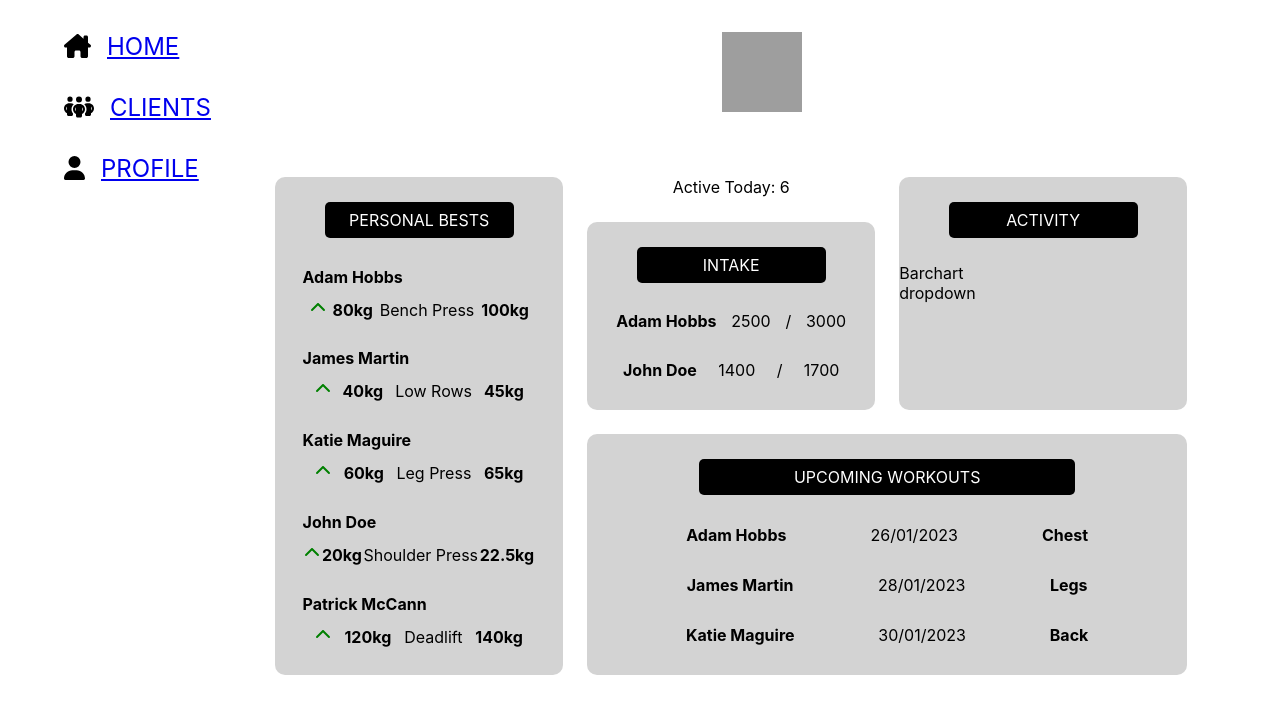
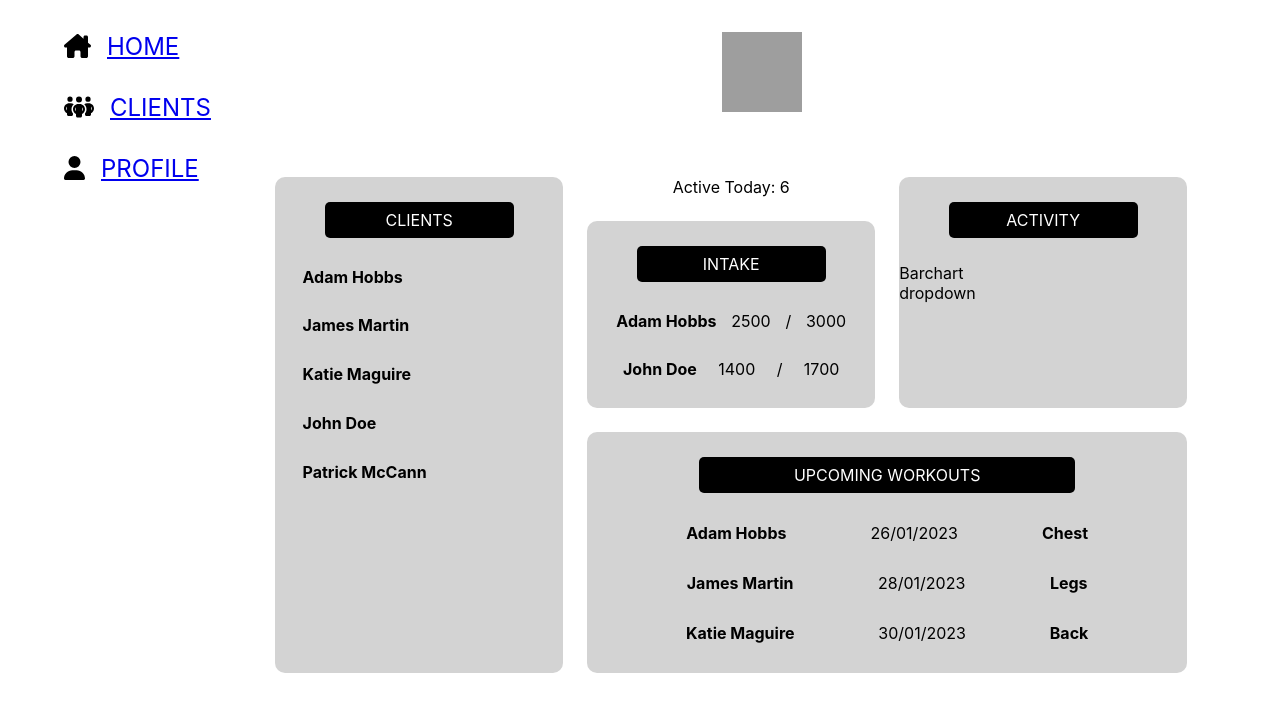
Before and after one commit to TrainingGuru/web, a React (Create React App) app: page /#/clientstrainer in a window 1280 px wide. Shown: the top 714 px of the page. Built offline with nearby package versions, Linux system fonts and the light colour scheme; grey boxes are pictures that could not be loaded.

Commit message:
Changes PBs to list of Clients on Home page

```diff
--- a/src/TrainerHome.js
+++ b/src/TrainerHome.js
@@ -61,7 +61,7 @@ const styles = {
                 // fontWeight: "700",
                 textTransform: "Uppercase"
             },
-            personalBests: {
+            clients: {
                 gridRow: "span 3",
                 background: "lightgrey",
                 border: "0px solid lightgrey",
@@ -72,20 +72,6 @@ const styles = {
                         name: {
                             margin: "5%",
                             fontWeight: "700"
-                        },
-                        data: {
-                            display: "flex",
-                            margin: "5%",
-                            justifyContent: "space-evenly",
-                            icon: {
-                                color: "green"
-                            },
-                            previous: {
-                                fontWeight: "700"
-                            },
-                            new: {
-                                fontWeight: "700"
-                            }
                         }
 
                     }
@@ -155,7 +141,7 @@ function TrainerHome() {
             <div style={styles.trainerHome.nav}>
                 <div style={styles.trainerHome.nav.link}>
                     <FontAwesomeIcon style={styles.trainerHome.nav.link.icon} icon={faHouseChimney}/>
-                    <Link to="/hometrainer">HOME</Link>
+                    <Link to="/">HOME</Link>
                 </div>
                 <div style={styles.trainerHome.nav.link}>
                     <FontAwesomeIcon style={styles.trainerHome.nav.link.icon} icon={faPeopleGroup}/>
@@ -178,93 +164,23 @@ function TrainerHome() {
             </div>
 
             <div style={styles.trainerHome.container}>
-                <div style={styles.trainerHome.container.personalBests}>
-                    <div style={styles.trainerHome.container.headers}>Personal Bests</div>
-                    <div style={styles.trainerHome.container.personalBests.content}>
-                        <div style={styles.trainerHome.container.personalBests.content.entry}>
-                            <div style={styles.trainerHome.container.personalBests.content.entry.name}>Adam Hobbs</div>
-                            <div style={styles.trainerHome.container.personalBests.content.entry.data}>
-                                <FontAwesomeIcon
-                                    style={styles.trainerHome.container.personalBests.content.entry.data.icon}
-                                    icon={faChevronUp}/>
-                                <div
-                                    style={styles.trainerHome.container.personalBests.content.entry.data.previous}>80kg
-                                </div>
-                                <div
-                                    style={styles.trainerHome.container.personalBests.content.entry.data.exercise}>Bench
-                                    Press
-                                </div>
-                                <div style={styles.trainerHome.container.personalBests.content.entry.data.new}>100kg
-                                </div>
-                            </div>
+                <div style={styles.trainerHome.container.clients}>
+                    <div style={styles.trainerHome.container.headers}>Clients</div>
+                    <div style={styles.trainerHome.container.clients.content}>
+                        <div style={styles.trainerHome.container.clients.content.entry}>
+                            <div style={styles.trainerHome.container.clients.content.entry.name}>Adam Hobbs</div>
                         </div>
-                        <div style={styles.trainerHome.container.personalBests.content.entry}>
-                            <div style={styles.trainerHome.container.personalBests.content.entry.name}>James Martin
-                            </div>
-                            <div style={styles.trainerHome.container.personalBests.content.entry.data}>
-                                <FontAwesomeIcon
-                                    style={styles.trainerHome.container.personalBests.content.entry.data.icon}
-                                    icon={faChevronUp}/>
-                                <div
-                                    style={styles.trainerHome.container.personalBests.content.entry.data.previous}>40kg
-                                </div>
-                                <div style={styles.trainerHome.container.personalBests.content.entry.data.exercise}>Low
-                                    Rows
-                                </div>
-                                <div style={styles.trainerHome.container.personalBests.content.entry.data.new}>45kg
-                                </div>
-                            </div>
+                        <div style={styles.trainerHome.container.clients.content.entry}>
+                            <div style={styles.trainerHome.container.clients.content.entry.name}>James Martin</div>
                         </div>
-                        <div style={styles.trainerHome.container.personalBests.content.entry}>
-                            <div style={styles.trainerHome.container.personalBests.content.entry.name}>Katie Maguire
-                            </div>
-                            <div style={styles.trainerHome.container.personalBests.content.entry.data}>
-                                <FontAwesomeIcon
-                                    style={styles.trainerHome.container.personalBests.content.entry.data.icon}
-                                    icon={faChevronUp}/>
-                                <div
-                                    style={styles.trainerHome.container.personalBests.content.entry.data.previous}>60kg
-                                </div>
-                                <div style={styles.trainerHome.container.personalBests.content.entry.data.exercise}>Leg
-                                    Press
-                                </div>
-                                <div style={styles.trainerHome.container.personalBests.content.entry.data.new}>65kg
-                                </div>
-                            </div>
+                        <div style={styles.trainerHome.container.clients.content.entry}>
+                            <div style={styles.trainerHome.container.clients.content.entry.name}>Katie Maguire</div>
                         </div>
-                        <div style={styles.trainerHome.container.personalBests.content.entry}>
-                            <div style={styles.trainerHome.container.personalBests.content.entry.name}>John Doe</div>
-                            <div style={styles.trainerHome.container.personalBests.content.entry.data}>
-                                <FontAwesomeIcon
-                                    style={styles.trainerHome.container.personalBests.content.entry.data.icon}
-                                    icon={faChevronUp}/>
-                                <div
-                                    style={styles.trainerHome.container.personalBests.content.entry.data.previous}>20kg
-                                </div>
-                                <div
-                                    style={styles.trainerHome.container.personalBests.content.entry.data.exercise}>Shoulder
-                                    Press
-                                </div>
-                                <div style={styles.trainerHome.container.personalBests.content.entry.data.new}>22.5kg
-                                </div>
-                            </div>
+                        <div style={styles.trainerHome.container.clients.content.entry}>
+                            <div style={styles.trainerHome.container.clients.content.entry.name}>John Doe</div>
                         </div>
-                        <div style={styles.trainerHome.container.personalBests.content.entry}>
-                            <div style={styles.trainerHome.container.personalBests.content.entry.name}>Patrick McCann
-                            </div>
-                            <div style={styles.trainerHome.container.personalBests.content.entry.data}>
-                                <FontAwesomeIcon
-                                    style={styles.trainerHome.container.personalBests.content.entry.data.icon}
-                                    icon={faChevronUp}/>
-                                <div
-                                    style={styles.trainerHome.container.personalBests.content.entry.data.previous}>120kg
-                                </div>
-                                <div
-                                    style={styles.trainerHome.container.personalBests.content.entry.data.exercise}>Deadlift
-                                </div>
-                                <div style={styles.trainerHome.container.personalBests.content.entry.data.new}>140kg
-                                </div>
-                            </div>
+                        <div style={styles.trainerHome.container.clients.content.entry}>
+                            <div style={styles.trainerHome.container.clients.content.entry.name}>Patrick McCann</div>
                         </div>
                     </div>
                 </div>
```
